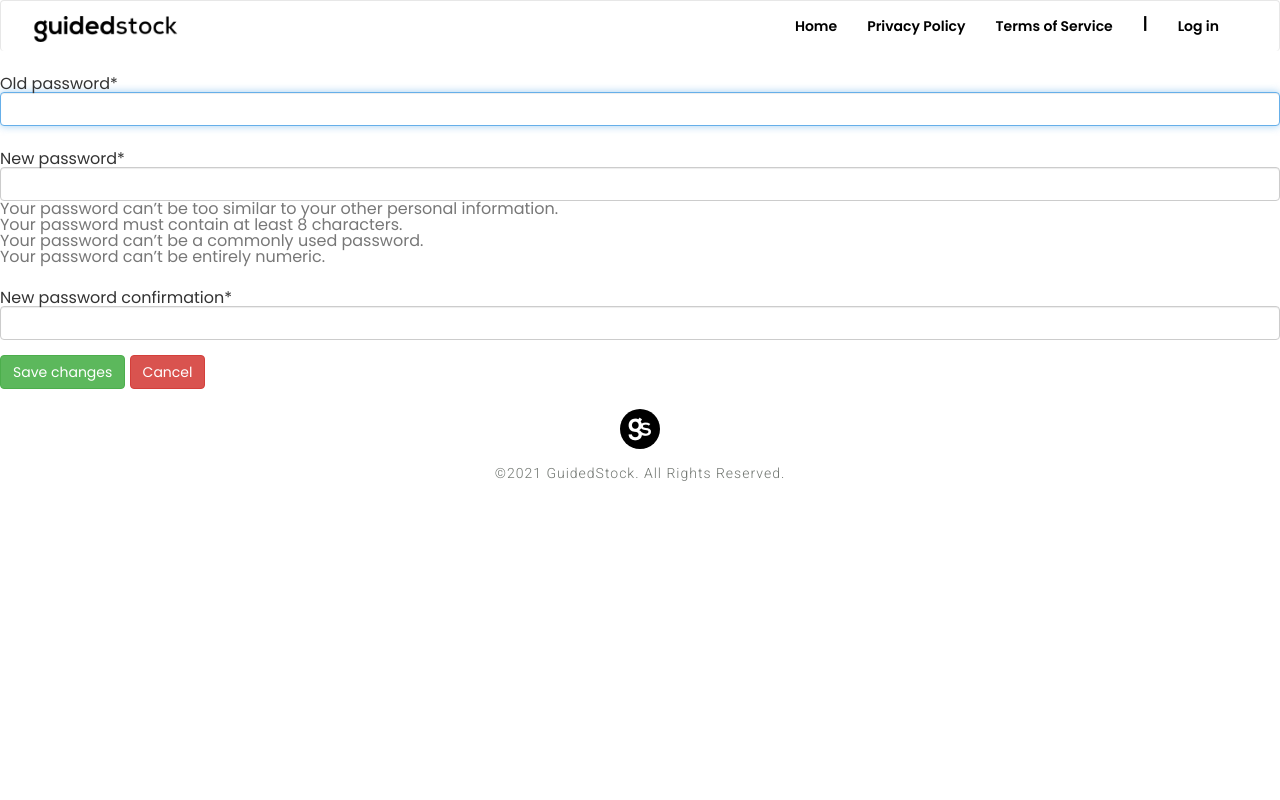
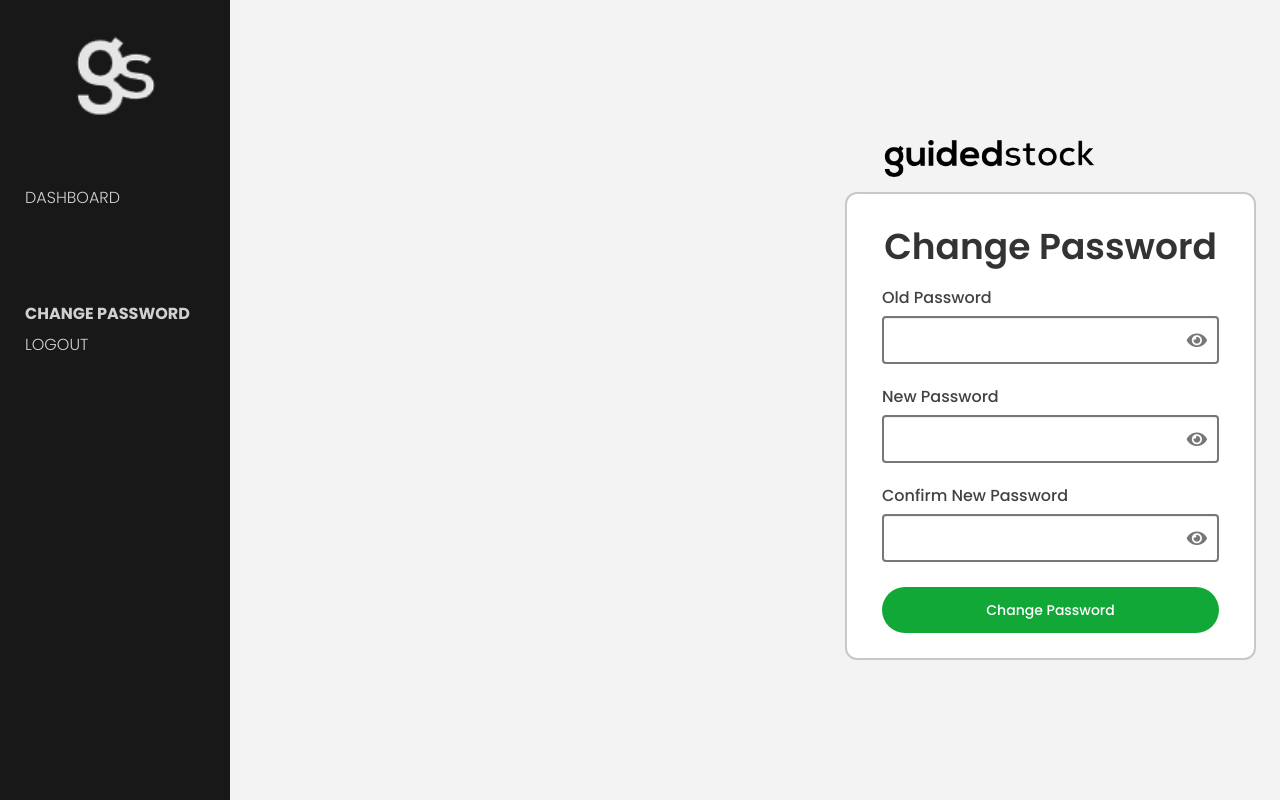
Before and after one commit to pilgrim53/GuidedStock, a Django app: page /password in a window 1280 px wide. Run offline with Django 3.2, Linux system fonts and the light colour scheme; the visitor is signed in with stand-in values (Sample User, id 1); parts of the project's set-up code (start-up, migrations or seed data) failed here and were passed over; some libraries are stand-ins or nearby versions.

Commit message:
WIP: Added change password pages

```diff
--- a/stock_admin/static/assets/js/custom.js
+++ b/stock_admin/static/assets/js/custom.js
@@ -87,25 +87,12 @@
 
 // -----password---
 
-$(".toggle-password").on('click', function () {
-  $(this).toggleClass("fas fa-eye-slash fas fa-eye");
-  var input = $("#passInput");
-  if (input.attr("type") == "password") {
-    input.attr("type", "text");
-  } else {
-    input.attr("type", "password");
-  }
+$(document).on('click', '.fa-eye', function () {
+  $(this).toggleClass("fa-eye-slash");
+  let input = $(this).prev();
+  (input.attr("type") == "password") ? input.attr("type", "text"): input.attr("type", "password");
 });
 
-$(".toggle-password-confirm").on('click', function () {
-  $(this).toggleClass("fas fa-eye-slash fas fa-eye");
-  var input = $("#passInput-confirm");
-  if (input.attr("type") == "password") {
-    input.attr("type", "text");
-  } else {
-    input.attr("type", "password");
-  }
-});
 
 // ----caps lock on validation---
 $('input[type="password"]').each(function () {
--- a/stock_admin/templates/change_password.html
+++ /dev/null
@@ -1,14 +0,0 @@
-{% extends 'base.html' %}
-
-{% load crispy_forms_tags i18n %}
-
-{% block content %}
-
-<form method="post">
-    {% csrf_token %}
-    {{ form|crispy }}
-    <button type="submit" class="btn btn-success">Save changes</button>
-    <a href="{% url 'portfolio' %}" class="btn btn-danger">Cancel</a>
-</form>
-
-{% endblock %}
--- a/stock_admin/templates/portfolio.html
+++ b/stock_admin/templates/portfolio.html
@@ -22,6 +22,10 @@
       </ul>
     </div>
   </div>
+  {% block body %}
+  {% endblock %}
+
+  {% block portfolio %}
   <div class="right-col">
     <div class="right-side-section">
       <div class="port-header">
@@ -144,6 +148,7 @@
 </div>
 {% endblock %}
 
+{% endblock %}
 {% block footer %}
 {% endblock %}
 
--- a/stock_admin/templates/registration/password_change_form.html
+++ b/stock_admin/templates/registration/password_change_form.html
@@ -1,16 +1,85 @@
-{% extends "base.html" %}
-{% load i18n crispy_forms_tags%}
+{% extends "portfolio.html" %}
+{% load i18n crispy_forms_tags static %}
 
-{% block title %}{% trans 'Change Password' %}{% endblock %}
+{% block title %}Change Password{% endblock %}
 
 {% block header %}{% endblock %}
 
-{% block content %}
-<p>{% blocktrans %}Please enter your old password, for security’s sake, and then enter your new password twice so we can
-    verify you typed it in correctly.{% endblocktrans %}</p>
-<form action="" method="post">
-    {% csrf_token %}
-    {{form|crispy}}
-    <button type="submit">{% trans 'Change Password' %}</button>
-</form>
+{% block body_class %}login-page-outside-style{% endblock %}
+
+{% block body %}
+<div class="outside-wrapper">
+    <div class="custom-col" style="margin-left:600px">
+        <div class="header-logo">
+            <a href="{% url 'portfolio' %}"> <img src="{% static 'assets/logos/gs_logo.png' %}" alt="footer-logo" /></a>
+        </div>
+        <div class="login-form">
+            <h2 class="text-center">Change Password</h2>
+            <form class="custom-form" method="POST">
+                {% csrf_token %}
+                <div class="form-group">
+                    <label>Old Password</label>
+                    <div class="custom-input-field">
+
+                        <input type="password" name="old_password"
+                            {% if form.old_password.value %}value="{{ form.old_password.value }}" {% endif %} required
+                            class="form-control">
+                        <i class="fas fa-eye"></i>
+                    </div>
+
+                    {% if form.old_password.errors %}
+
+                    {% for error in form.old_password.errors %}
+                    <p class="text-danger validation-msg">{{ error }}</p>
+                    {% endfor %}
+                    {% else %}
+                    <p class="caps-warning text-warning">Caps lock is ON.</p>
+                    {% endif %}
+                </div>
+
+
+                <div class="form-group">
+                    <label>New Password</label>
+                    <div class="custom-input-field">
+
+                        <input type="password" name="new_password1"
+                            {% if form.new_password1.value %}value="{{ form.new_password1.value }}" {% endif %} required
+                            class="form-control">
+                        <i class="fas fa-eye"></i>
+                    </div>
+                    {% if form.new_password1.errors %}
+                    {% for error in form.new_password1.errors %}
+                    <p class="text-danger validation-msg">{{ error }}</p>
+                    {% endfor %}
+                    {% else %}
+                    <p class="caps-warning text-warning">Caps lock is ON.</p>
+                    {% endif %}
+                </div>
+
+                <div class="form-group">
+                    <label>Confirm New Password</label>
+                    <div class="custom-input-field">
+                        <input type="password" name="new_password2"
+                            {% if form.new_password2.value %}value="{{ form.new_password2.value }}" {% endif %} required
+                            class="form-control">
+                        <i class="fas fa-eye"></i>
+                    </div>
+                    {% if form.new_password2.errors %}
+                    {% for error in form.new_password2.errors %}
+                    <p class="text-danger validation-msg">{{ error }}</p>
+                    {% endfor %}
+                    {% else %}
+                    <p class="caps-warning text-warning">Caps lock is ON.</p>
+                    {% endif %}
+                </div>
+                <div class="form-group">
+                    <button type="submit" class="custom-btn">Change Password</button>
+                </div>
+
+            </form>
+        </div>
+    </div>
+</div>
 {% endblock %}
+
+{% block portfolio %}{% endblock %}
--- a/stock_admin/urls.py
+++ b/stock_admin/urls.py
@@ -18,7 +18,8 @@
     path('signup', views.SignUp.as_view(), name='signup'),
     path('password', login_required(
         views.ChangePasswordFormView.as_view()), name='change_password'),
-
+    path('change-password-done', login_required(TemplateView.as_view(template_name="registration/password_change_done.html")),
+         name='change-password-done'),
     path('terms-of-service', TemplateView.as_view(template_name="terms_of_service.html"),
          name='terms-of-service'),
     path('privacy-policy', TemplateView.as_view(template_name="privacy_policy.html"),
--- a/stock_admin/views/signup.py
+++ b/stock_admin/views/signup.py
@@ -34,7 +34,7 @@
 
 
 class ChangePasswordFormView(FormView):
-    template_name = "change_password.html"
+    template_name = "registration/password_change_form.html"
 
     def get(self, request, *args, **kwargs):
         form = PasswordChangeForm(request.user)
@@ -47,11 +47,7 @@
         if form.is_valid():
             user = form.save()
             update_session_auth_hash(request, user)  # Important!
-            messages.success(
-                request, 'Your password was successfully updated!')
-            return redirect('change_password')
-        else:
-            messages.error(request, 'Please correct the error below.')
+            return redirect('change-password-done')
         return render(request, self.template_name, {
             'form': form
         })
```
Also changed, not shown: stock_admin/templates/registration/password_change_done.html (+22 -3 lines), stock_admin/templates/registration/password_reset_confirm.html (+4 -4 lines), stock_admin/templates/signup.html (+4 -4 lines).
